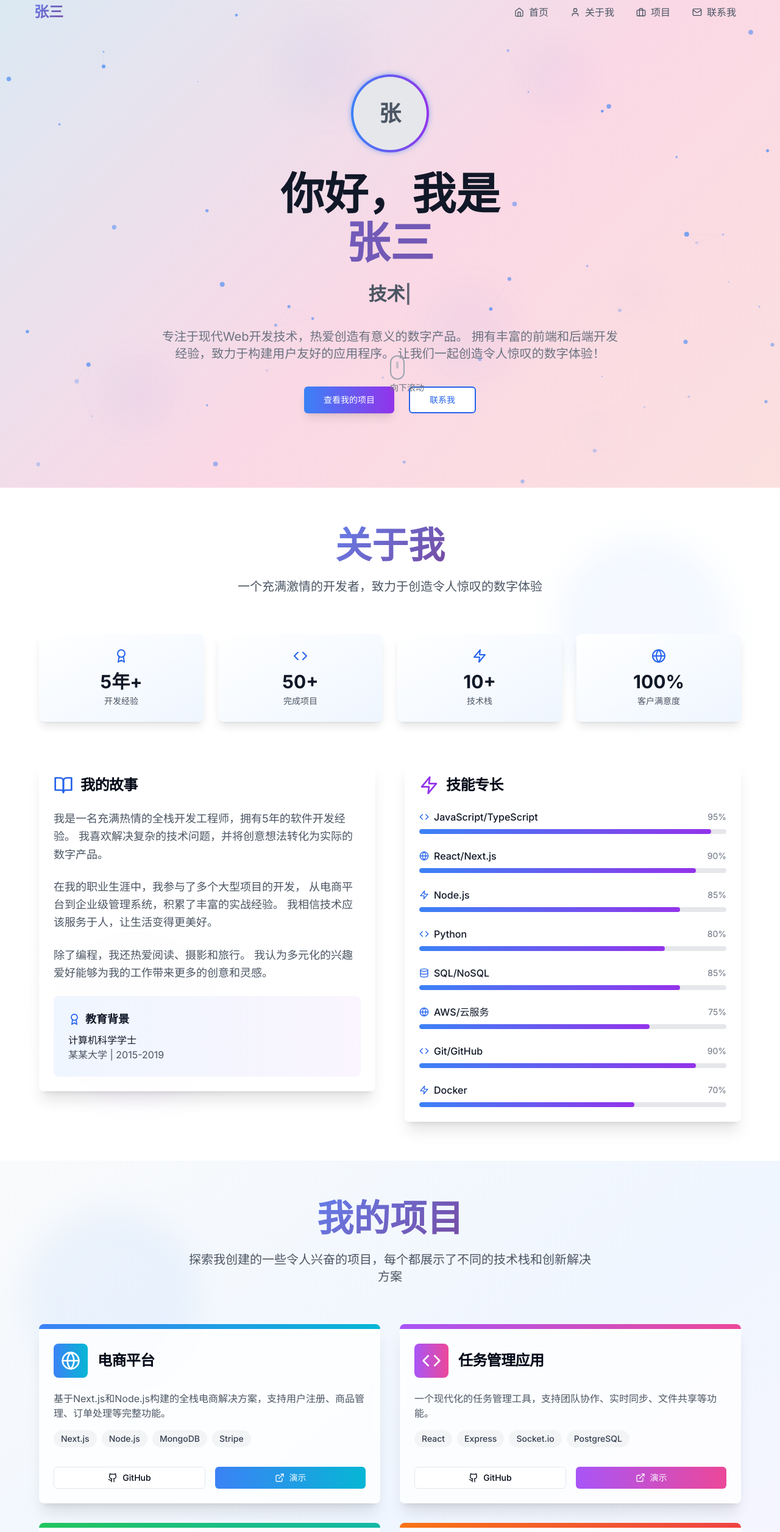
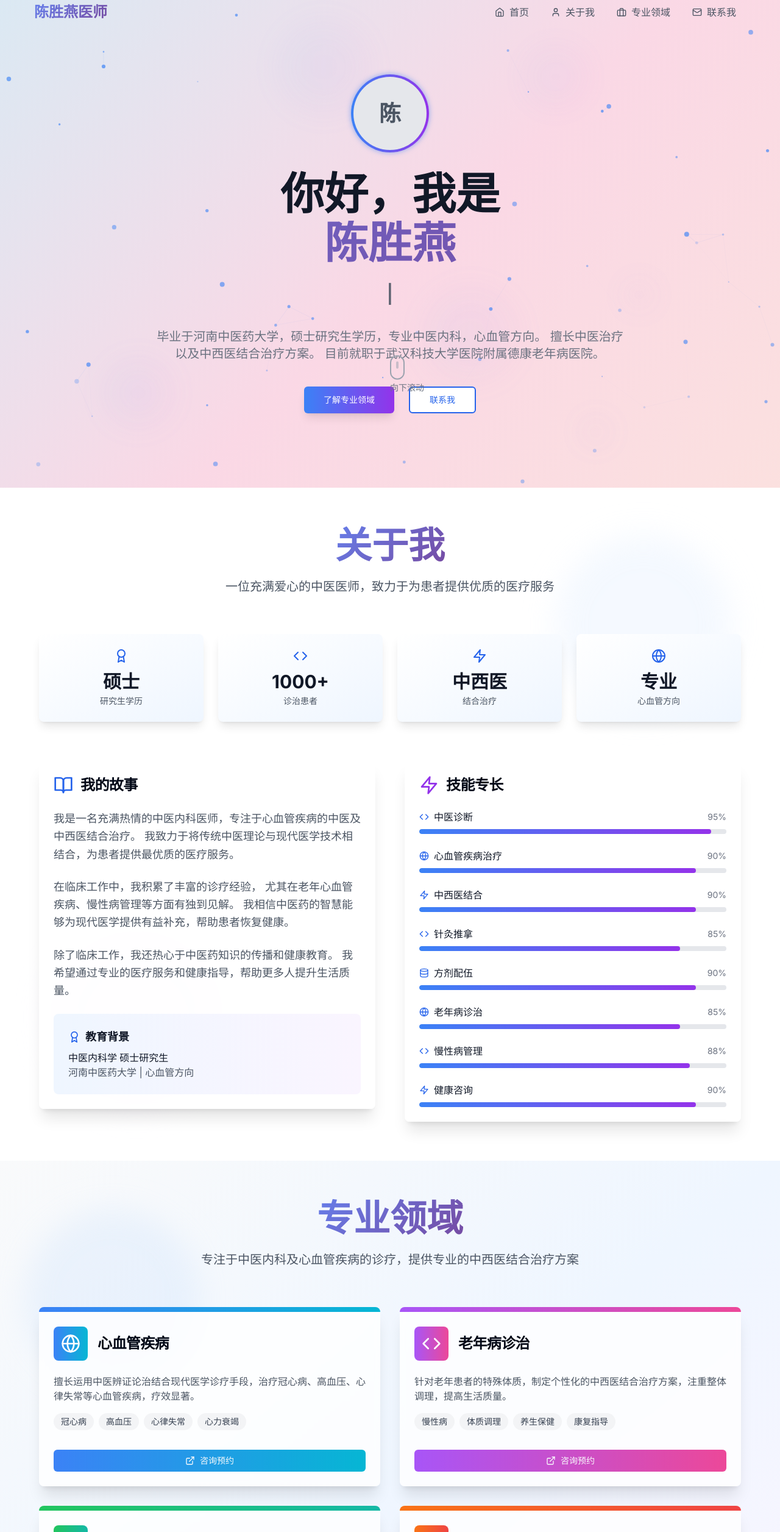
Before and after one commit to monkeykg0/mywebset, a Next.js app: page / in a window 1280 px wide. Shown: the top 2513 px of the page at 61% size. Built offline with nearby package versions, Linux system fonts and the light colour scheme.

Commit message:
feat: 替换主题

```diff
--- a/app/components/About.tsx
+++ b/app/components/About.tsx
@@ -7,21 +7,21 @@ import { Code, Database, Globe, Zap, Award, BookOpen } from 'lucide-react'
 
 export default function About() {
   const skills = [
-    { name: 'JavaScript/TypeScript', level: 95, icon: <Code className="w-4 h-4" /> },
-    { name: 'React/Next.js', level: 90, icon: <Globe className="w-4 h-4" /> },
-    { name: 'Node.js', level: 85, icon: <Zap className="w-4 h-4" /> },
-    { name: 'Python', level: 80, icon: <Code className="w-4 h-4" /> },
-    { name: 'SQL/NoSQL', level: 85, icon: <Database className="w-4 h-4" /> },
-    { name: 'AWS/云服务', level: 75, icon: <Globe className="w-4 h-4" /> },
-    { name: 'Git/GitHub', level: 90, icon: <Code className="w-4 h-4" /> },
-    { name: 'Docker', level: 70, icon: <Zap className="w-4 h-4" /> }
+    { name: '中医诊断', level: 95, icon: <Code className="w-4 h-4" /> },
+    { name: '心血管疾病治疗', level: 90, icon: <Globe className="w-4 h-4" /> },
+    { name: '中西医结合', level: 90, icon: <Zap className="w-4 h-4" /> },
+    { name: '针灸推拿', level: 85, icon: <Code className="w-4 h-4" /> },
+    { name: '方剂配伍', level: 90, icon: <Database className="w-4 h-4" /> },
+    { name: '老年病诊治', level: 85, icon: <Globe className="w-4 h-4" /> },
+    { name: '慢性病管理', level: 88, icon: <Code className="w-4 h-4" /> },
+    { name: '健康咨询', level: 90, icon: <Zap className="w-4 h-4" /> }
   ]
 
   const achievements = [
-    { title: "5年+", subtitle: "开发经验", icon: <Award className="w-6 h-6" /> },
-    { title: "50+", subtitle: "完成项目", icon: <Code className="w-6 h-6" /> },
-    { title: "10+", subtitle: "技术栈", icon: <Zap className="w-6 h-6" /> },
-    { title: "100%", subtitle: "客户满意度", icon: <Globe className="w-6 h-6" /> }
+    { title: "硕士", subtitle: "研究生学历", icon: <Award className="w-6 h-6" /> },
+    { title: "1000+", subtitle: "诊治患者", icon: <Code className="w-6 h-6" /> },
+    { title: "中西医", subtitle: "结合治疗", icon: <Zap className="w-6 h-6" /> },
+    { title: "专业", subtitle: "心血管方向", icon: <Globe className="w-6 h-6" /> }
   ]
 
   const containerVariants = {
@@ -69,7 +69,7 @@ export default function About() {
               </span>
             </h2>
             <p className="text-xl text-gray-600 max-w-2xl mx-auto">
-              一个充满激情的开发者，致力于创造令人惊叹的数字体验
+              一位充满爱心的中医医师，致力于为患者提供优质的医疗服务
             </p>
           </motion.div>
 
@@ -128,8 +128,8 @@ export default function About() {
                     transition={{ delay: 0.2, duration: 0.6 }}
                     viewport={{ once: true }}
                   >
-                    我是一名充满热情的全栈开发工程师，拥有5年的软件开发经验。
-                    我喜欢解决复杂的技术问题，并将创意想法转化为实际的数字产品。
+                    我是一名充满热情的中医内科医师，专注于心血管疾病的中医及中西医结合治疗。
+                    我致力于将传统中医理论与现代医学技术相结合，为患者提供最优质的医疗服务。
                   </motion.p>
                   <motion.p
                     className="text-gray-600 leading-relaxed text-lg"
@@ -138,9 +138,9 @@ export default function About() {
                     transition={{ delay: 0.3, duration: 0.6 }}
                     viewport={{ once: true }}
                   >
-                    在我的职业生涯中，我参与了多个大型项目的开发，
-                    从电商平台到企业级管理系统，积累了丰富的实战经验。
-                    我相信技术应该服务于人，让生活变得更美好。
+                    在临床工作中，我积累了丰富的诊疗经验，
+                    尤其在老年心血管疾病、慢性病管理等方面有独到见解。
+                    我相信中医药的智慧能够为现代医学提供有益补充，帮助患者恢复健康。
                   </motion.p>
                   <motion.p
                     className="text-gray-600 leading-relaxed text-lg"
@@ -149,8 +149,8 @@ export default function About() {
                     transition={{ delay: 0.4, duration: 0.6 }}
                     viewport={{ once: true }}
                   >
-                    除了编程，我还热爱阅读、摄影和旅行。
-                    我认为多元化的兴趣爱好能够为我的工作带来更多的创意和灵感。
+                    除了临床工作，我还热心于中医药知识的传播和健康教育。
+                    我希望通过专业的医疗服务和健康指导，帮助更多人提升生活质量。
                   </motion.p>
 
                   {/* 教育背景 */}
@@ -165,8 +165,8 @@ export default function About() {
                       <Award className="w-5 h-5 text-blue-600" />
                       教育背景
                     </h4>
-                    <p className="font-medium text-gray-900">计算机科学学士</p>
-                    <p className="text-gray-600">某某大学 | 2015-2019</p>
+                    <p className="font-medium text-gray-900">中医内科学 硕士研究生</p>
+                    <p className="text-gray-600">河南中医药大学 | 心血管方向</p>
                   </motion.div>
                 </CardContent>
               </Card>
--- a/app/components/Contact.tsx
+++ b/app/components/Contact.tsx
@@ -41,19 +41,19 @@ export default function Contact() {
     {
       icon: <Mail className="w-6 h-6" />,
       title: "邮箱",
-      value: "[email]@example.com",
+      value: "联系请通过医院预约",
       gradient: "from-blue-500 to-cyan-500"
     },
     {
       icon: <Phone className="w-6 h-6" />,
-      title: "电话",
-      value: "[phone_number]",
+      title: "就诊预约",
+      value: "医院门诊预约",
       gradient: "from-green-500 to-teal-500"
     },
     {
       icon: <MapPin className="w-6 h-6" />,
-      title: "位置",
-      value: "中国，北京",
+      title: "就职医院",
+      value: "武汉科技大学医院附属德康老年病医院",
       gradient: "from-purple-500 to-pink-500"
     }
   ]
@@ -88,7 +88,7 @@ export default function Contact() {
               </span>
             </h2>
             <p className="text-xl text-gray-600 max-w-2xl mx-auto">
-              让我们开始一段精彩的对话，探讨技术、创意和无限可能
+              欢迎咨询预约，我将竭诚为您提供专业的中医诊疗服务
             </p>
           </motion.div>
 
@@ -104,13 +104,13 @@ export default function Contact() {
                 <CardHeader>
                   <CardTitle className="flex items-center gap-3 text-2xl">
                     <MessageCircle className="w-8 h-8 text-blue-600" />
-                    让我们开始对话
+                    预约咨询
                   </CardTitle>
                 </CardHeader>
                 <CardContent>
                   <p className="text-gray-600 leading-relaxed text-lg mb-6">
-                    我很乐意听到您的想法！无论是项目合作、技术交流，
-                    还是简单的问候，都欢迎与我联系。
+                    如果您有健康方面的困扰，欢迎预约咨询。
+                    我将运用专业的中医知识和临床经验，为您提供个性化的诊疗方案。
                   </p>
 
                   <div className="space-y-6">
@@ -135,23 +135,14 @@ export default function Contact() {
                     ))}
                   </div>
 
-                  {/* 社交媒体链接 */}
+                  {/* 就诊提示 */}
                   <div className="mt-8 pt-6 border-t border-gray-200">
-                    <p className="text-gray-700 font-medium mb-4">关注我的社交媒体</p>
-                    <div className="flex gap-4">
-                      {socialLinks.map((social, index) => (
-                        <motion.a
-                          key={index}
-                          href={social.href}
-                          className="w-12 h-12 bg-gray-100 rounded-lg flex items-center justify-center text-gray-600 hover:bg-blue-600 hover:text-white transition-all duration-300 group"
-                          whileHover={{ scale: 1.1, rotate: 5 }}
-                          whileTap={{ scale: 0.95 }}
-                          aria-label={social.label}
-                        >
-                          {social.icon}
-                        </motion.a>
-                      ))}
-                    </div>
+                    <p className="text-gray-700 font-medium mb-2">就诊须知</p>
+                    <p className="text-gray-600 text-sm">
+                      • 建议提前预约挂号<br/>
+                      • 初诊患者请携带既往病历资料<br/>
+                      • 如有过敏史请提前告知
+                    </p>
                   </div>
                 </CardContent>
               </Card>
--- a/app/components/Footer.tsx
+++ b/app/components/Footer.tsx
@@ -44,11 +44,11 @@ export default function Footer() {
             viewport={{ once: true }}
           >
             <h3 className="text-2xl font-bold mb-4 text-gradient bg-gradient-to-r from-blue-400 to-purple-400 bg-clip-text text-transparent">
-              张三
+              陈胜燕医师
             </h3>
             <p className="text-gray-300 leading-relaxed mb-6">
-              全栈开发工程师，专注于创建优秀的数字体验。
-              让我们一起构建更美好的网络世界。
+              中医内科医师，专注于心血管疾病的中西医结合治疗。
+              致力于为患者提供优质的医疗服务。
             </p>
             <div className="flex items-center gap-2 text-gray-400">
               <span>Made with</span>
@@ -135,7 +135,7 @@ export default function Footer() {
               transition={{ delay: 0.2, duration: 0.6 }}
               viewport={{ once: true }}
             >
-              © {currentYear} 张三. 保留所有权利. | 用 ❤️ 和 Next.js 构建
+              © {currentYear} 陈胜燕医师. 保留所有权利. | 用 ❤️ 和 Next.js 构建
             </motion.p>
 
             <motion.div
--- a/app/components/Header.tsx
+++ b/app/components/Header.tsx
@@ -21,7 +21,7 @@ export default function Header() {
   const navItems = [
     { href: '#home', label: '首页', icon: <Home className="w-4 h-4" /> },
     { href: '#about', label: '关于我', icon: <User className="w-4 h-4" /> },
-    { href: '#projects', label: '项目', icon: <Briefcase className="w-4 h-4" /> },
+    { href: '#projects', label: '专业领域', icon: <Briefcase className="w-4 h-4" /> },
     { href: '#contact', label: '联系我', icon: <Mail className="w-4 h-4" /> },
   ]
 
@@ -61,7 +61,7 @@ export default function Header() {
               }}
               className="text-gradient bg-gradient-to-r from-blue-600 to-purple-600 bg-clip-text text-transparent"
             >
-              张三
+              陈胜燕医师
             </a>
           </motion.div>
 
--- a/app/components/Hero.tsx
+++ b/app/components/Hero.tsx
@@ -8,11 +8,11 @@ import { AnimatedBackground } from '@/components/ui/animated-background'
 
 export default function Hero() {
   const roles = [
-    "全栈开发工程师",
-    "前端架构师",
-    "技术爱好者",
-    "终身学习者",
-    "创新者"
+    "中医内科医师",
+    "心血管方向专家",
+    "中西医结合专家",
+    "健康守护者",
+    "仁心仁术"
   ]
 
   return (
@@ -39,7 +39,7 @@ export default function Hero() {
           >
             <div className="w-32 h-32 mx-auto rounded-full bg-gradient-to-r from-blue-500 to-purple-600 p-1 animate-pulse-glow">
               <div className="w-full h-full rounded-full bg-gray-200 flex items-center justify-center text-4xl font-bold text-gray-600">
-                张
+                陈
               </div>
             </div>
           </motion.div>
@@ -58,7 +58,7 @@ export default function Hero() {
               animate={{ opacity: 1, scale: 1 }}
               transition={{ delay: 0.6, type: "spring", stiffness: 150 }}
             >
-              张三
+              陈胜燕
             </motion.span>
           </motion.h1>
 
@@ -82,9 +82,9 @@ export default function Hero() {
             animate={{ opacity: 1, y: 0 }}
             transition={{ delay: 1, duration: 0.8 }}
           >
-            专注于现代Web开发技术，热爱创造有意义的数字产品。
-            拥有丰富的前端和后端开发经验，致力于构建用户友好的应用程序。
-            让我们一起创造令人惊叹的数字体验！
+            毕业于河南中医药大学，硕士研究生学历，专业中医内科，心血管方向。
+            擅长中医治疗以及中西医结合治疗方案。
+            目前就职于武汉科技大学医院附属德康老年病医院。
           </motion.p>
 
           {/* 按钮组 */}
@@ -101,7 +101,7 @@ export default function Hero() {
               asChild
             >
               <a href="#projects">
-                <span className="relative z-10">查看我的项目</span>
+                <span className="relative z-10">了解专业领域</span>
                 <div className="absolute inset-0 bg-gradient-to-r from-purple-600 to-blue-600 opacity-0 group-hover:opacity-100 transition-opacity duration-300"></div>
               </a>
             </Button>
--- a/app/components/Projects.tsx
+++ b/app/components/Projects.tsx
@@ -8,36 +8,36 @@ import { Github, ExternalLink, Code, Database, Globe, Zap } from 'lucide-react'
 export default function Projects() {
   const projects = [
     {
-      title: '电商平台',
-      description: '基于Next.js和Node.js构建的全栈电商解决方案，支持用户注册、商品管理、订单处理等完整功能。',
-      tech: ['Next.js', 'Node.js', 'MongoDB', 'Stripe'],
+      title: '心血管疾病',
+      description: '擅长运用中医辨证论治结合现代医学诊疗手段，治疗冠心病、高血压、心律失常等心血管疾病，疗效显著。',
+      tech: ['冠心病', '高血压', '心律失常', '心力衰竭'],
       icon: <Globe className="w-8 h-8" />,
       gradient: 'from-blue-500 to-cyan-500',
       github: '#',
       demo: '#'
     },
     {
-      title: '任务管理应用',
-      description: '一个现代化的任务管理工具，支持团队协作、实时同步、文件共享等功能。',
-      tech: ['React', 'Express', 'Socket.io', 'PostgreSQL'],
+      title: '老年病诊治',
+      description: '针对老年患者的特殊体质，制定个性化的中西医结合治疗方案，注重整体调理，提高生活质量。',
+      tech: ['慢性病', '体质调理', '养生保健', '康复指导'],
       icon: <Code className="w-8 h-8" />,
       gradient: 'from-purple-500 to-pink-500',
       github: '#',
       demo: '#'
     },
     {
-      title: '数据可视化仪表板',
-      description: '企业级数据分析平台，提供实时数据监控、图表展示和报告生成功能。',
-      tech: ['Vue.js', 'D3.js', 'Python', 'FastAPI'],
+      title: '中医内科',
+      description: '运用中医经典理论，结合现代诊疗技术，治疗各类内科疾病，如脾胃病、失眠、慢性疲劳等。',
+      tech: ['脾胃病', '失眠调理', '体质辨识', '中药调理'],
       icon: <Database className="w-8 h-8" />,
       gradient: 'from-green-500 to-teal-500',
       github: '#',
       demo: '#'
     },
     {
-      title: 'AI聊天机器人',
-      description: '集成GPT的智能聊天机器人，支持多轮对话、上下文理解和个性化回复。',
-      tech: ['React', 'OpenAI API', 'Node.js', 'Redis'],
+      title: '健康管理',
+      description: '提供专业的健康咨询和慢性病管理服务，制定科学的预防保健方案，帮助患者建立健康生活方式。',
+      tech: ['健康评估', '慢性病管理', '预防保健', '养生指导'],
       icon: <Zap className="w-8 h-8" />,
       gradient: 'from-orange-500 to-red-500',
       github: '#',
@@ -85,11 +85,11 @@ export default function Projects() {
           >
             <h2 className="text-5xl md:text-6xl font-bold mb-6">
               <span className="text-gradient bg-gradient-to-r from-blue-600 via-purple-600 to-blue-600 bg-clip-text text-transparent">
-                我的项目
+                专业领域
               </span>
             </h2>
             <p className="text-xl text-gray-600 max-w-2xl mx-auto">
-              探索我创建的一些令人兴奋的项目，每个都展示了不同的技术栈和创新解决方案
+              专注于中医内科及心血管疾病的诊疗，提供专业的中西医结合治疗方案
             </p>
           </motion.div>
 
@@ -141,25 +141,14 @@ export default function Projects() {
 
                   <CardFooter className="flex gap-4 pt-4">
                     <Button
-                      variant="outline"
-                      size="sm"
-                      className="flex-1 group/btn hover:bg-gray-900 hover:text-white transition-all duration-300"
-                      asChild
-                    >
-                      <a href={project.github} className="flex items-center gap-2">
-                        <Github className="w-4 h-4 group-hover/btn:rotate-12 transition-transform duration-300" />
-                        GitHub
-                      </a>
-                    </Button>
-                    <Button
                       variant="default"
                       size="sm"
                       className={`flex-1 bg-gradient-to-r ${project.gradient} hover:opacity-90 transition-all duration-300 group/btn`}
                       asChild
                     >
-                      <a href={project.demo} className="flex items-center gap-2">
+                      <a href="#contact" className="flex items-center gap-2">
                         <ExternalLink className="w-4 h-4 group-hover/btn:translate-x-1 transition-transform duration-300" />
-                        演示
+                        咨询预约
                       </a>
                     </Button>
                   </CardFooter>
@@ -181,8 +170,8 @@ export default function Projects() {
               className="group relative overflow-hidden"
               asChild
             >
-              <a href="#" className="flex items-center gap-2">
-                <span className="relative z-10">查看更多项目</span>
+              <a href="#contact" className="flex items-center gap-2">
+                <span className="relative z-10">预约咨询</span>
                 <ExternalLink className="w-5 h-5 group-hover:translate-x-1 transition-transform duration-300" />
               </a>
             </Button>
--- a/app/layout.tsx
+++ b/app/layout.tsx
@@ -5,8 +5,8 @@ import { Analytics } from '@vercel/analytics/react'
 const inter = Inter({ subsets: ['latin'] })
 
 export const metadata = {
-  title: '我的个人网站',
-  description: '欢迎来到我的个人网站',
+  title: '陈胜燕医师 - 中医内科专家',
+  description: '陈胜燕，河南中医药大学硕士研究生，中医内科心血管方向专家，擅长中医及中西医结合治疗',
 }
 
 export default function RootLayout({
```
